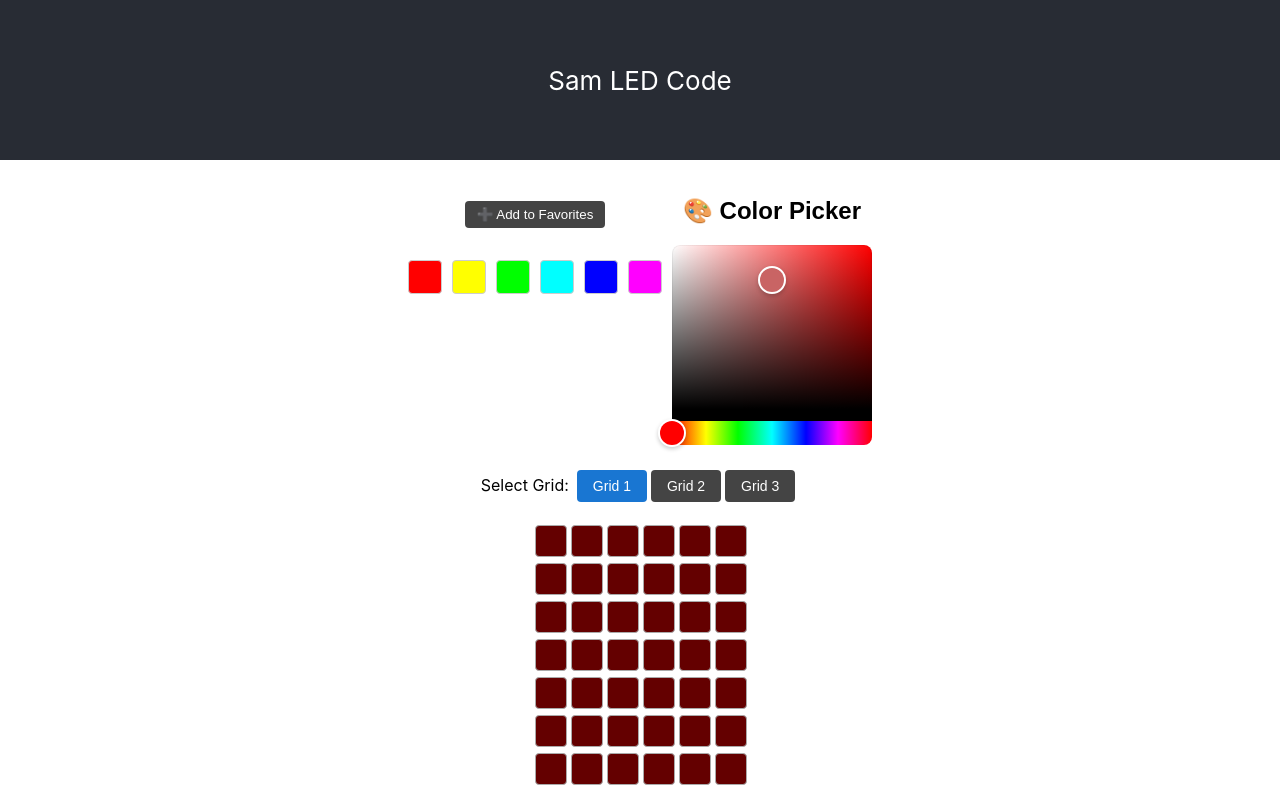
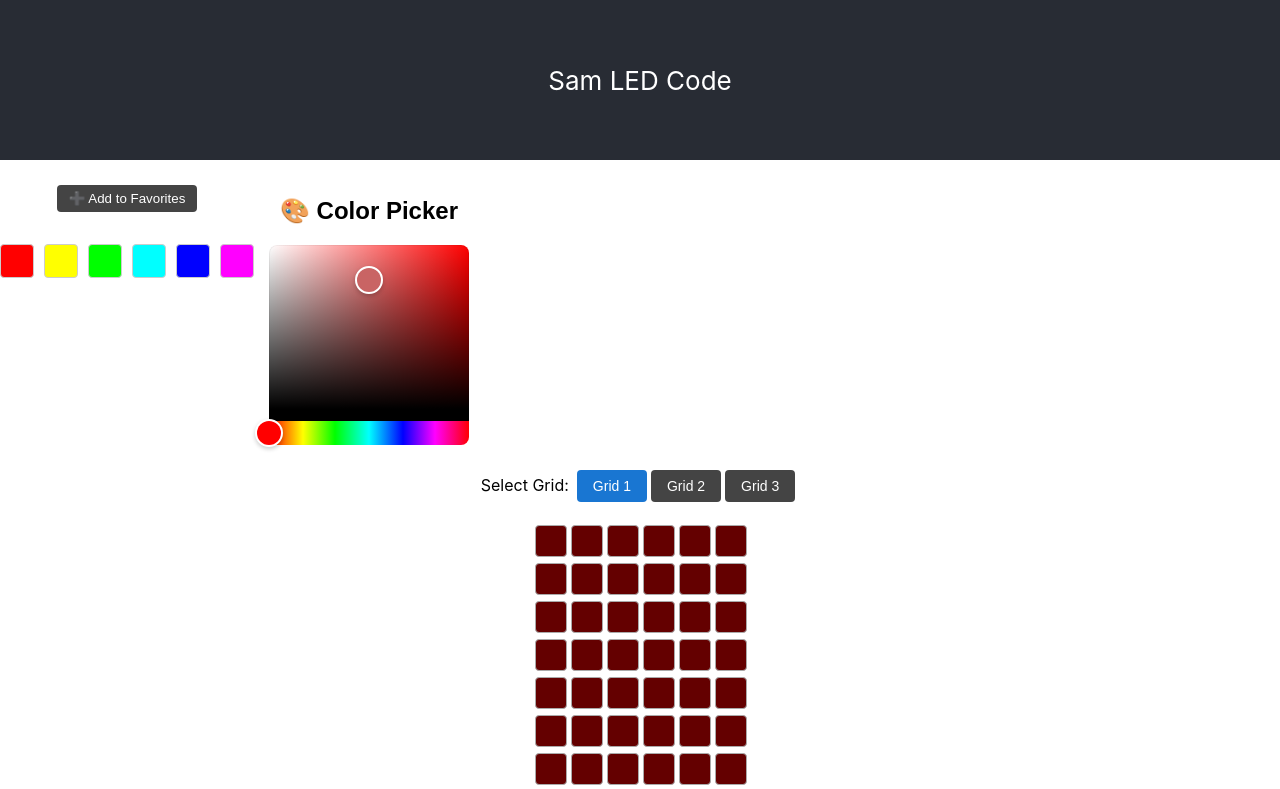
Before and after one commit to Sam-567/LED-controller, a React (Create React App) app in the folder my-app4/: page / in a window 1280 px wide. Shown: the top 789 px of the page. Built offline with nearby package versions, Linux system fonts and the light colour scheme.

Commit message:
Moved swatch.js up to inside App.js

```diff
--- a/my-app4/src/App.js
+++ b/my-app4/src/App.js
@@ -5,6 +5,7 @@ import ColorPicker from './ColorPicker2.js';
 import { SketchPicker } from 'react-color';
 import HueSaturationBrightnessPicker from './HueSaturationBrightnessPicker';
 import LedGrid from './LedGrid';
+import SwatchManager from './swatch.js'; // Added import
 
 // Number of grids to allow
 const NUM_GRIDS = 3;
@@ -42,7 +43,15 @@ function App() {
           Sam LED Code
         </p>
       </header>
-      <HueSaturationBrightnessPicker rgb={color} setRgb={setColor}/>
+      <div style={{ display: 'flex', alignItems: 'flex-start', gap: 10 }}>
+        <SwatchManager
+          currentColor={color}
+          onSelect={setColor}
+        />
+        <div>
+          <HueSaturationBrightnessPicker rgb={color} setRgb={setColor}/>
+        </div>
+      </div>
       <div style={{ marginBottom: 16 }}>
         <span style={{ marginRight: 8 }}>Select Grid:</span>
         {grids.map((_, idx) => (
--- a/my-app4/src/HueSaturationBrightnessPicker.js
+++ b/my-app4/src/HueSaturationBrightnessPicker.js
@@ -3,7 +3,6 @@ import React, { useState } from 'react';
 import { RgbColorPicker } from 'react-colorful';
 import chroma from 'chroma-js';
 import './HueSaturationBrightnessPicker.css';
-import SwatchManager from './swatch.js';
 import LedGrid from './LedGrid';
 
 const HueSaturationBrightnessPicker = ({rgb, setRgb}) => {
@@ -11,18 +10,10 @@ const HueSaturationBrightnessPicker = ({rgb, setRgb}) => {
   const finalColor = chroma.rgb(rgb.r, rgb.g ,rgb.b).hex();
 
   return (
-
     <div className="color-picker-container" style={styles.controls}>
       <div style={{ display: 'flex', alignItems: 'flex-start', gap: 10 }}>
-        <SwatchManager
-        currentColor={rgb}
-        onSelect={(color) => {
-            setRgb(color);
-        }}
-        />
         <div>
           <h2>🎨 Color Picker</h2>
-
           <div className="picker-layout"
             style={{justifyContent: 'center',}}>
             <RgbColorPicker color={rgb} onChange={setRgb} className="wheel" />
```
Lines whose indentation alone changed are shown as unchanged.
